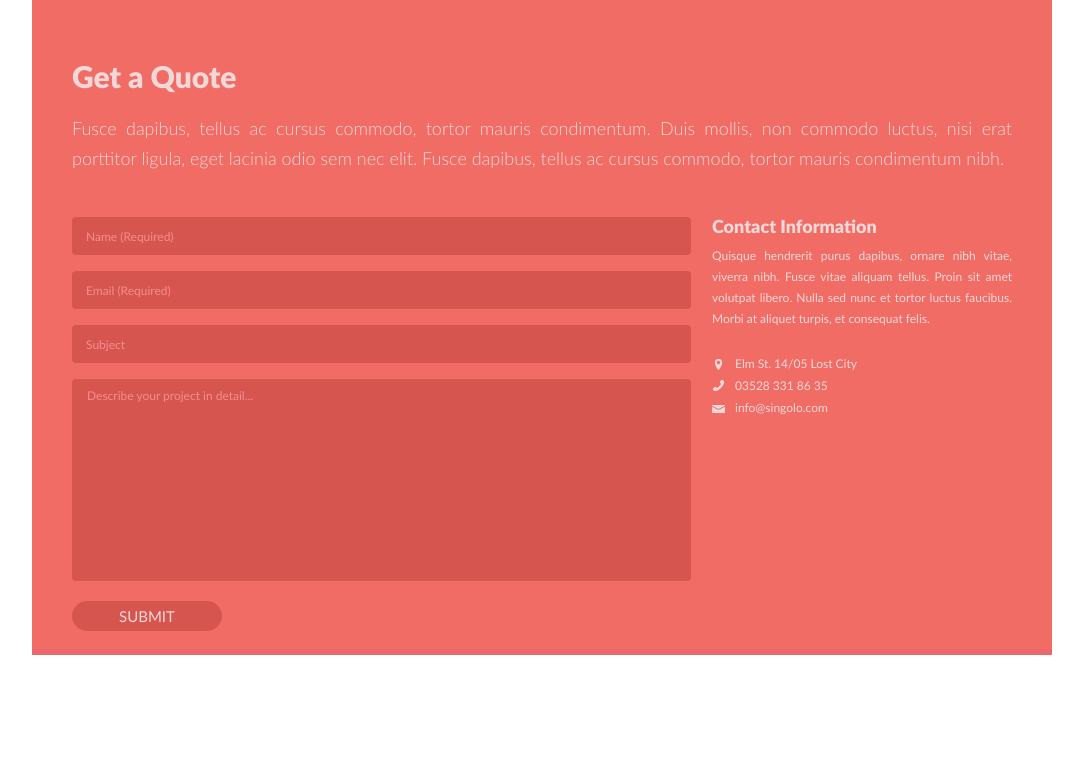
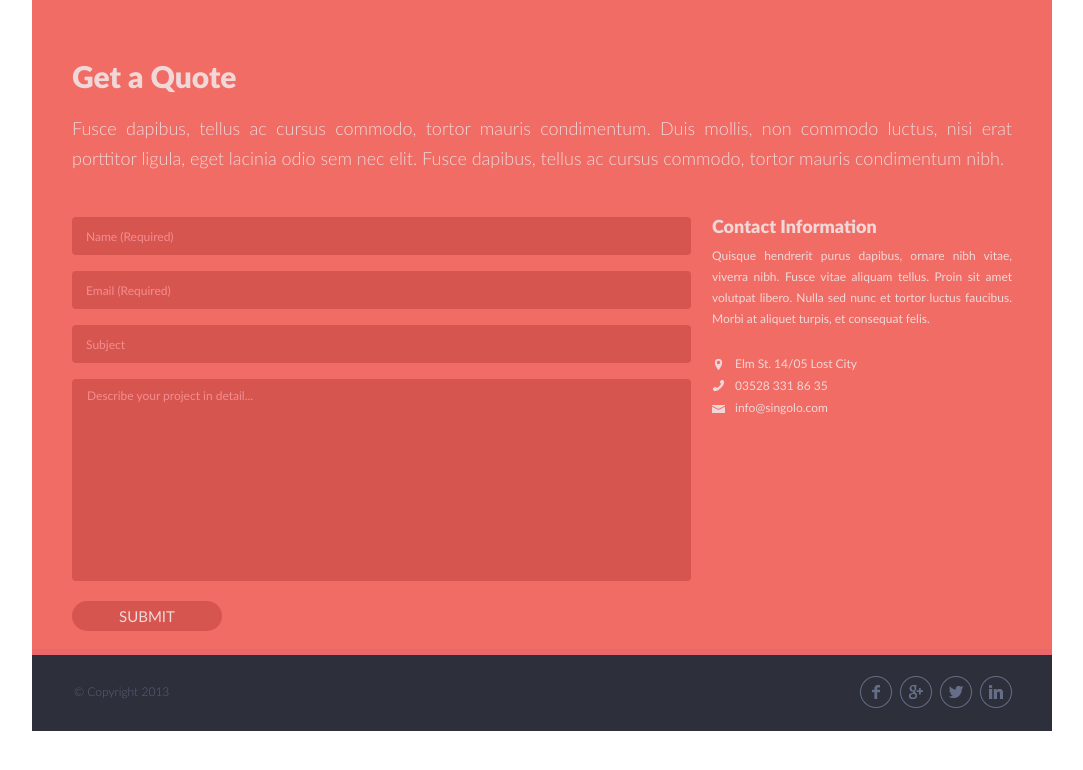
Before and after one commit to alexkarunny/alexkarunny.github.io, a plain HTML site: page singolo3.html in a window 1280 px wide. Shown: the whole page, without its empty margins (98-1181 px from the left). Drawn offline with Linux system fonts and the light colour scheme.

Commit message:
feat: singolo3, add footer

```diff
--- a/singolo3.css
+++ b/singolo3.css
@@ -173,3 +173,30 @@ body {
     text-decoration: none;
     color: #f0d8d9;
 }
+
+/* FOOTER */
+
+.footer {
+    height: 76px;
+    background: #2d303a;
+}
+
+.footer .wrapper{
+    display: flex;
+    justify-content: space-between;
+}
+
+.footer__copyright {
+    margin: 0;
+    padding: 29px 0 0 2px;
+    color: #5b6179;
+    font: 300 1.2rem "Lato", sans-serif;
+}
+
+.footer__icons {
+    margin-top: 21px;
+}
+
+.footer__icons .icons__item:last-child{
+    margin-right: 0;
+}
--- a/singolo3.html
+++ b/singolo3.html
@@ -5,6 +5,7 @@
     <meta name="viewport" content="width=device-width, initial-scale=1.0">
     <link rel="stylesheet" href="./fonts.css">
     <link rel="stylesheet" href="./singolo3.css">
+    <link rel="stylesheet" href="./singolo2.css">
     <title>Singolo3</title>
 </head>
 <body>
@@ -35,6 +36,23 @@
                 </div>
             </div>
         </section>
+        <footer class="footer">
+            <div class="wrapper">
+                <p class="footer__copyright">© Copyright 2013</p>
+                <nav class="footer__icons icons">
+                    <ul class="icons__list">
+                        <li class="icons__item icons__item-face"><a href="#" class="icons__link"><img src="./assets/contacts/facebook.png"
+                                    alt="facebook" width="32" height="32"></a></li>
+                        <li class="icons__item icons__item-google"><a href="#" class="icons__link"><img src="./assets/contacts/google.png"
+                                    alt="google" width="32" height="32"></a></li>
+                        <li class="icons__item icons__item-twit"><a href="#" class="icons__link"><img src="./assets/contacts/twitter.png"
+                                    alt="twitter" width="32" height="32"></a></li>
+                        <li class="icons__item"><a href="#" class="icons__link"><img src="./assets/contacts/linkedin.png" alt="linkedin"
+                                    width="32" height="32"></a></li>
+                    </ul>
+                </nav>
+            </div>
+        </footer>
     </div>
 </body>
 </html>
```
Also changed, not shown: assets/contacts/facebook.png (added), assets/contacts/google.png (added), assets/contacts/linkedin.png (added), assets/contacts/twitter.png (added).
